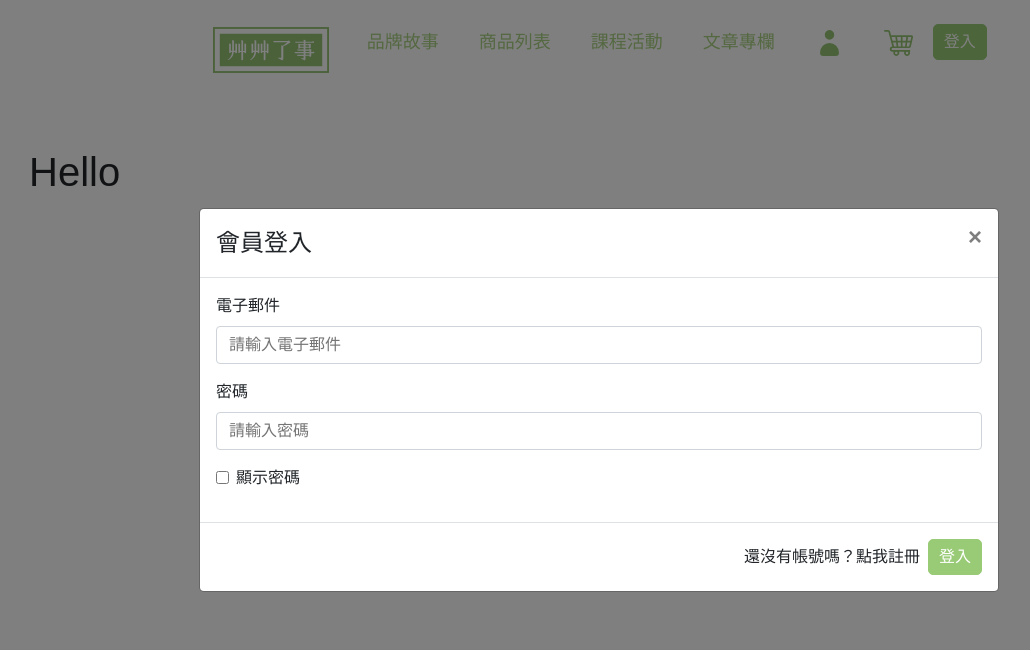
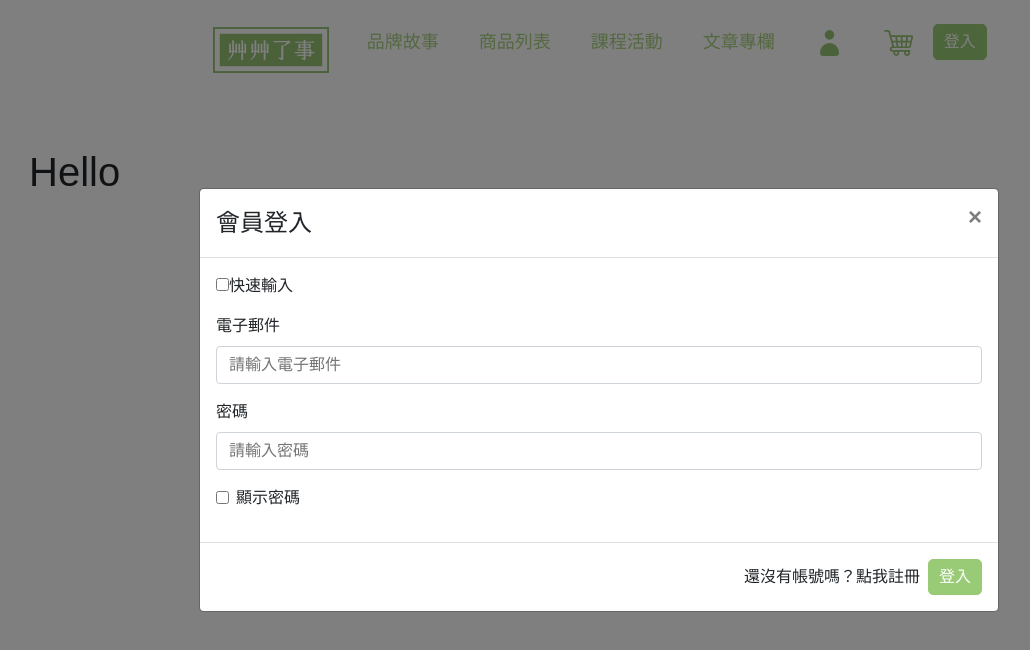
Before and after one commit to rubytwn/happyCodeing, a React (Create React App) app in the folder final/: page / in a window 1280 px wide. Both pictures are taken after a click on the button "登入". Shown: the top 650 px of the page, without its empty margins (41-1071 px from the left). Built offline with nearby package versions, Linux system fonts and the light colour scheme.

Commit message:
add快速輸入

```diff
--- a/final/src/pages/Login.js
+++ b/final/src/pages/Login.js
@@ -32,16 +32,16 @@ function MemberLoginModal(props) {
   }
 
   //email的判斷
-  const email_pattern = /^([\w-]+(?:\.[\w-]+)*)@((?:[\w-]+\.)*\w[\w-]{0,66})\.([a-z]{2,6}(?:\.[a-z]{2})?)$/i;
+  const email_pattern = /^([\w-]+(?:\.[\w-]+)*)@((?:[\w-]+\.)*\w[\w-]{0,66})\.([a-z]{2,6}(?:\.[a-z]{2})?)$/i
 
   //按下modal裡的「登入」觸發的function
   function loginInfoSubmit() {
     let loginInfo = document.querySelector('#loginInfo')
-    if( memberLoginEmail === ''){
-      loginInfo.innerHTML='請輸入電子郵件'
+    if (memberLoginEmail === '') {
+      loginInfo.innerHTML = '請輸入電子郵件'
     }
-    if( memberLoginPwd === ''){
-      loginInfo.innerHTML='請輸入密碼'
+    if (memberLoginPwd === '') {
+      loginInfo.innerHTML = '請輸入密碼'
     }
     const data = {
       email: memberLoginEmail,
@@ -64,7 +64,7 @@ function MemberLoginModal(props) {
         localStorage.setItem('memberLogInInfo', memberLoginId)
         console.log('row')
         if (localStorage.getItem('memberLogInInfo') !== '') {
-          alert("登入成功！")
+          alert('登入成功！')
           setisAuth(true)
           setLoginModalShow(false)
           props.history.push('/memberroot/aboutme')
@@ -73,7 +73,7 @@ function MemberLoginModal(props) {
         }
       })
       .catch((error) => {
-        console.log("錯誤")
+        console.log('錯誤')
       })
   }
 
@@ -106,20 +106,18 @@ function MemberLoginModal(props) {
       birth: registerBirth,
       level: '1',
       avatar: '',
-      addressCode:postcode,
-      addressString:addressStringDb
+      addressCode: postcode,
+      addressString: addressStringDb,
     }
     if (registerGender === 0) {
       registerError.innerHTML = '請選擇性別'
-    }
-    else if (postcode === 0) {
+    } else if (postcode === 0) {
       registerError.innerHTML = '請選擇地區'
-    }else if( addressStringDb === ''){
+    } else if (addressStringDb === '') {
       registerError.innerHTML = '請填寫地址'
-    }else if(!email_pattern.test(registerEmail)){
+    } else if (!email_pattern.test(registerEmail)) {
       registerError.innerHTML = '請填寫正確格式的電子郵件'
-    }
-    else {
+    } else {
       fetch('http://localhost:3000/member/register', {
         method: 'POST',
         headers: {
@@ -138,7 +136,7 @@ function MemberLoginModal(props) {
           const a = JSON.stringify({ id: insertId })
           localStorage.setItem('memberLogInInfo', a)
           if (localStorage.getItem('memberLogInInfo') !== '') {
-            alert("註冊成功！")
+            alert('註冊成功！')
             setisAuth(true)
             setLoginModalShow(false)
             props.history.push('/memberroot/aboutme')
@@ -151,7 +149,7 @@ function MemberLoginModal(props) {
   const [loginOrRegister, setLoginOrRegister] = useState(true)
 
   //modal onHide的function
-  function modalOnHide(){
+  function modalOnHide() {
     setLoginModalShow(false)
     setLoginOrRegister(true)
     setRegisterName('')
@@ -166,13 +164,32 @@ function MemberLoginModal(props) {
   }
 
   //登入登出btn狀態function
-  function loginBtnCtrl(){
-    if(!isAuth){
+  function loginBtnCtrl() {
+    if (!isAuth) {
       setLoginModalShow(true)
-    }else{
+    } else {
       setLoginModalShow(false)
       setisAuth(false)
     }
+  }
+
+  //快速輸入-LOGIN
+  function fastLoginFunction(){
+    setMemberLoginEmail('bunny@yahoo.com.tw')
+    setMemberLoginPwd('123')
+  }
+
+  //快速輸入-REGISTER
+  function fastRegisterFunction(){
+    setRegisterName('Adrian')
+    setRegisterEmail('adrian@gmail.com')
+    setRegisterPwd('123')
+    setRegisterGender('1')
+    setRegisterBirth('1998-02-14')
+    setCountry(1)
+    setTownship(4)
+    setAddressStringDb('復興南路一段390號2樓')
+    setPostcode(106)
   }
 
   //登入
@@ -183,6 +200,12 @@ function MemberLoginModal(props) {
       </Modal.Header>
       <Modal.Body>
         <form>
+        <div className="form-group">
+        <input type="checkbox" id="fastinput" onClick={fastLoginFunction}/>
+        <label className="form-check-label" htmlFor="fastinput">
+          快速輸入
+        </label>
+        </div>
           <div className="form-group">
             <label htmlFor="loginEmail">電子郵件</label>
             <input
@@ -236,7 +259,9 @@ function MemberLoginModal(props) {
         >
           還沒有帳號嗎？點我註冊
         </p>
-        <button className="login-btn" onClick={loginInfoSubmit}>{isAuth ? '登出' : '登入'}</button>
+        <button className="login-btn" onClick={loginInfoSubmit}>
+          {isAuth ? '登出' : '登入'}
+        </button>
       </Modal.Footer>
     </>
   )
@@ -249,6 +274,12 @@ function MemberLoginModal(props) {
       </Modal.Header>
       <Modal.Body>
         <form>
+        <div className="form-group">
+        <input type="checkbox" id="fastregister" onClick={fastRegisterFunction}/>
+        <label className="form-check-label" htmlFor="fastregister">
+          快速輸入
+        </label>
+        </div>
           <div className="form-group">
             <label htmlFor="registerName">顯示暱稱</label>
             <input
@@ -369,7 +400,9 @@ function MemberLoginModal(props) {
         >
           已經有帳號嗎？點我登入
         </p>
-        <button onClick={RegisterSubmit} className="login-btn">註冊</button>
+        <button onClick={RegisterSubmit} className="login-btn">
+          註冊
+        </button>
       </Modal.Footer>
     </>
   )
```
Also changed, not shown: 1 other file (tests, documents, lock files or other folders). Lines whose indentation alone changed are shown as unchanged.
